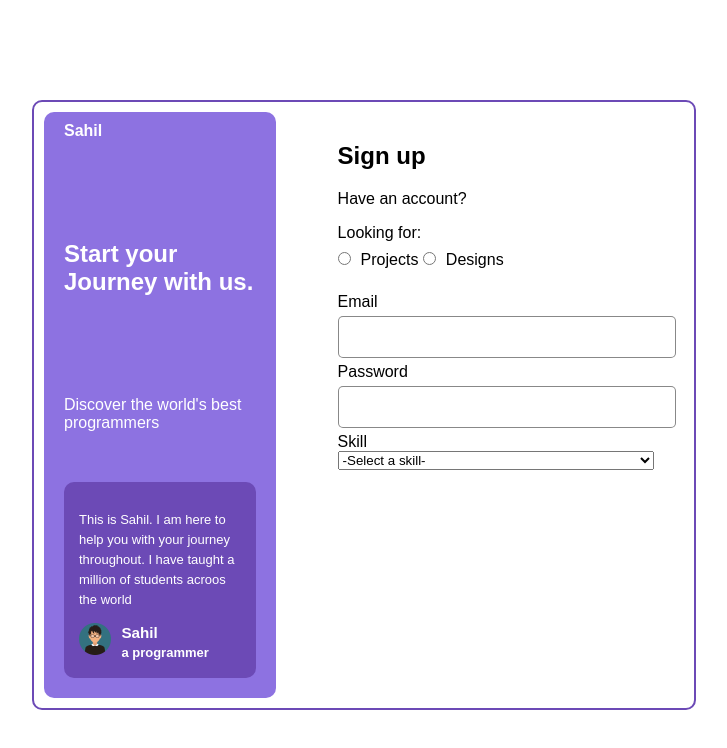
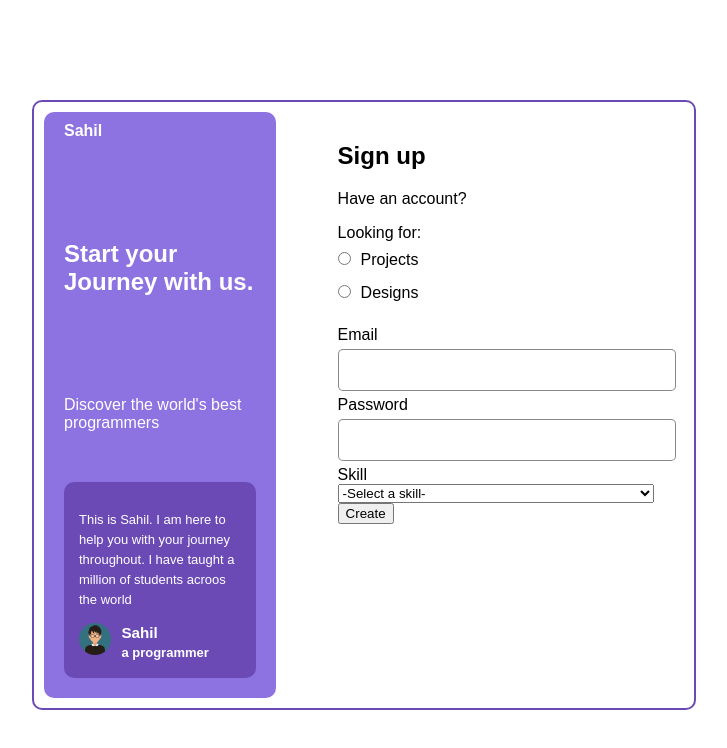
Before and after one commit to Zydiag/Login-site-2, a plain HTML site: page index.html in a window 1280 px wide. Shown: the whole page, without its empty margins (276-1003 px from the left). Drawn offline with Linux system fonts and the light colour scheme.

Commit message:
updated the html file

```diff
--- a/index.html
+++ b/index.html
@@ -15,33 +15,42 @@
         <h2>Sign up</h2>
         <p>Have an account?</p>
         <div class="choose">
-          <label for="">Looking for:</label><br>
-        <label for="projects"><input name="type" type="radio" id="projects">Projects</label>
-        <label for="designs"><input name="type" type="radio" id="designs">Designs</label>
+          <label for="" class="lokking">Looking for:</label><br>
+        <label for="projects-tag">
+          <div class="projects">
+            <input name="type"  id="projects-tag" type="radio">Projects
+          </div>
+        </label>
+        <label for="designs-tag">
+          <div class="designs">
+            <input name="type"  id="designs-tag" type="radio">Designs
+          </div>
+        </label>
         </div>
         <br>
-        <label for="">Email <input type="email"> </label><br>
-        <label for="">Password <input type="password"></label><br>
-        <label for="">Skill
+        <label for="" class="text">Email <input type="email"> </label><br>
+        <label for="" class="text">Password <input type="password"></label><br>
+        <label for="" class="text">Skill
           <select name="" id="" placeholder="something">
             <option value="">-Select a skill-</option>
             <option value=""></option>
           </select>
         </label>
-
+        <button type="submit" class="btn" action="mailto:sahil@gmail.com">Create</button>
       </form>
     </div>
     <div class="left-container">
-      <h4>Sahil</h4>
+      <h4 class="heading">Sahil</h4>
       <h2 class="main-heading">Start your <br>
         Journey with us.</h2>
       <p>Discover the world's best programmers</p>
       <div class="inside-container">
         <p>This is Sahil. I am here to help you with your journey throughout. I have taught a million of students acroos the world</p>
-        <img src="user.png" alt="my_image">
+        <img src="user.png" alt="my-image">
         <h3>Sahil</h3>
         <h4>a programmer</h4>
       </div>
+
     </div>
   </body>
 </html>
```
